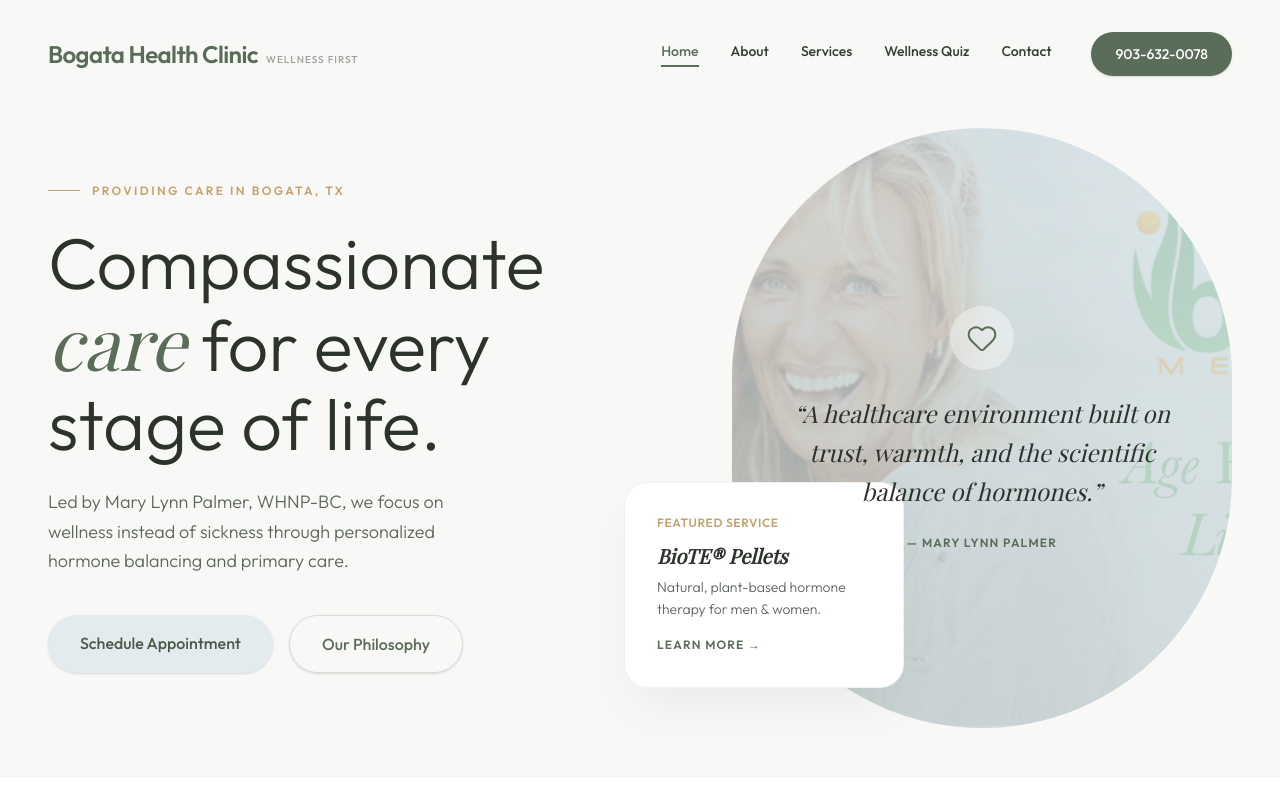
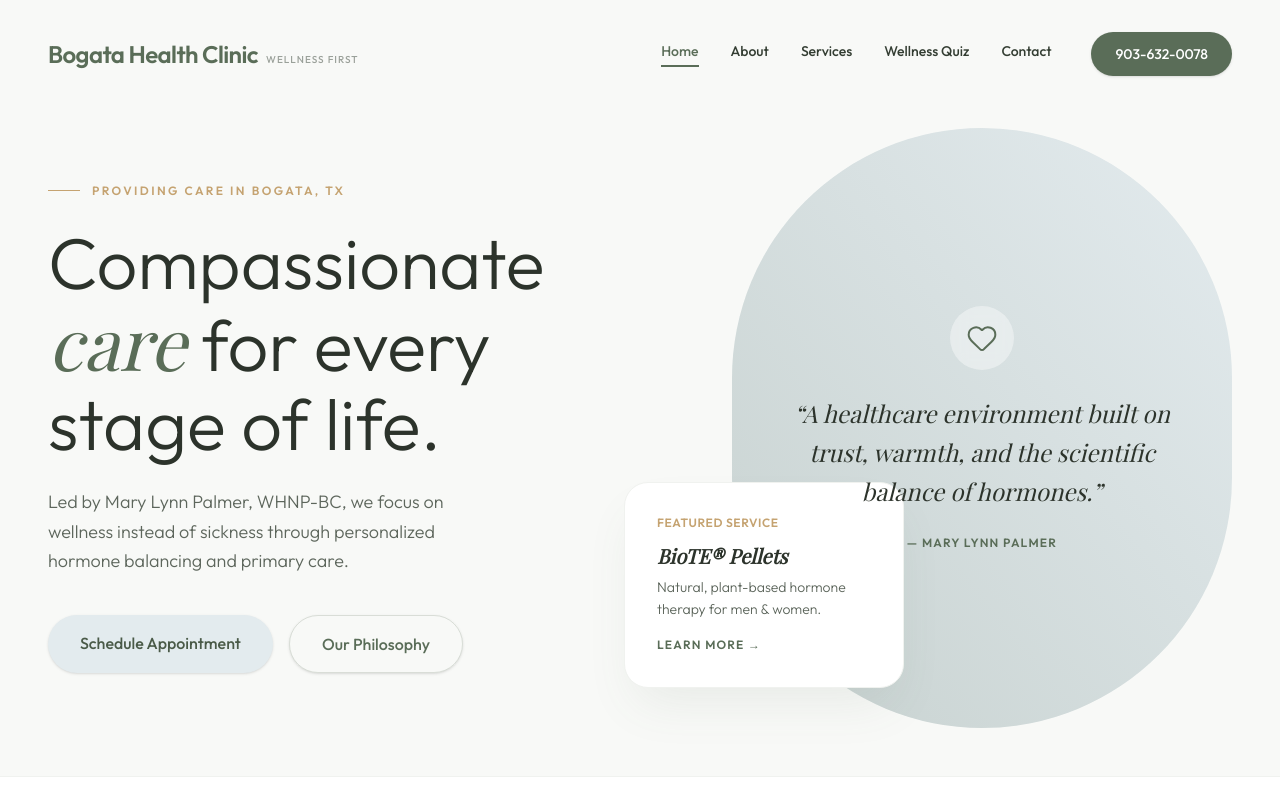
Before and after one commit to Founditmarketing/bogata-health-clinic, a React (Vite) app: page / in a window 1280 px wide. Shown: the top 800 px of the page. Built offline with nearby package versions, Linux system fonts and the light colour scheme.

Commit message:
Remove hero blob image — clean gradient only

```diff
--- a/src/pages/Home.tsx
+++ b/src/pages/Home.tsx
@@ -90,12 +90,7 @@ export default function Home() {
                   </p>
                   <p className="text-xs uppercase tracking-widest text-primary font-bold">— Mary Lynn Palmer</p>
                </div>
-               {/* Background image subtley overlaying or hinted */}
-               <img
-                 src="/hero-biote.png"
-                 alt="BioTE Hormone Therapy — Age Healthier, Live Happier"
-                 className="absolute inset-0 w-full h-full object-cover mix-blend-multiply opacity-20"
-               />
+
             </div>
 
             {/* Floating Card */}
```
